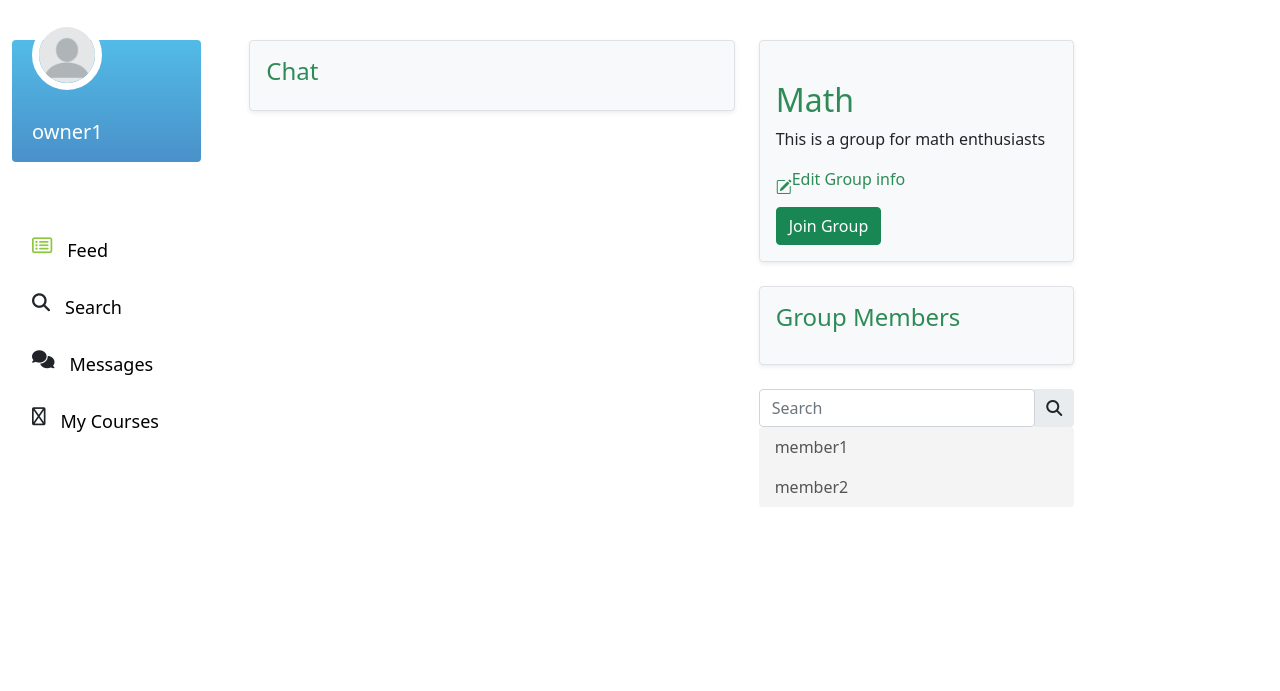
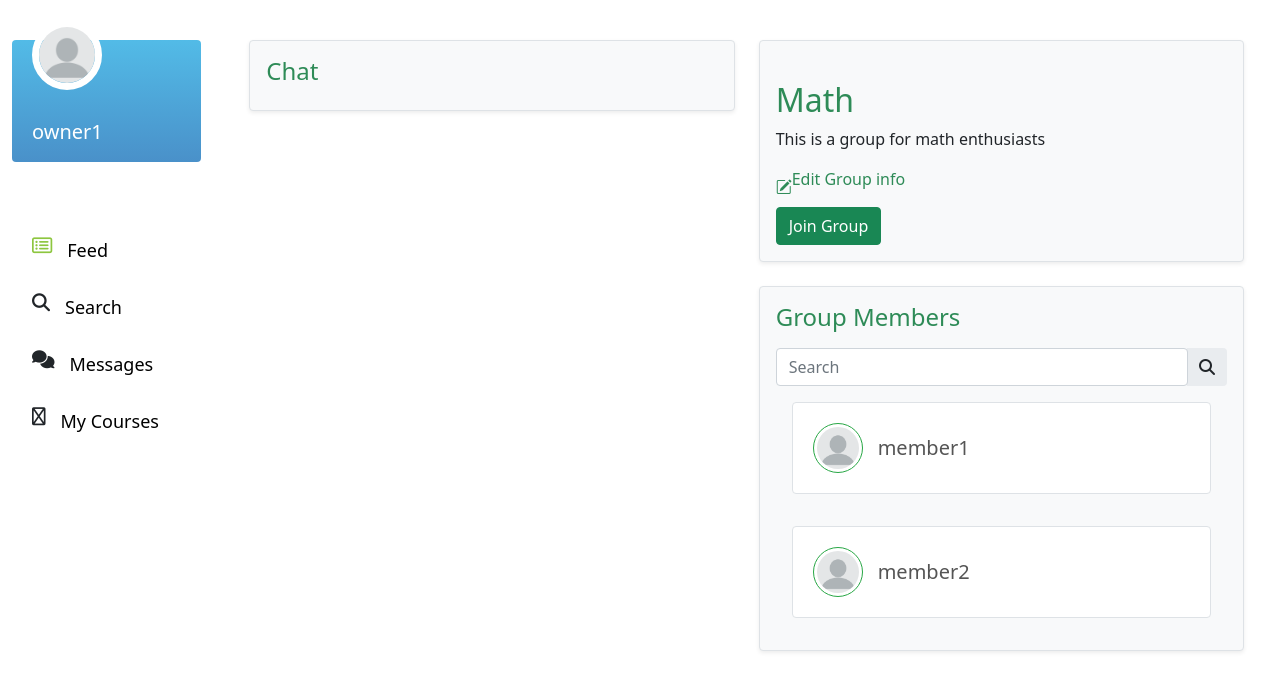
Before and after one commit to redhat-beyond/HighTeach, a Django app: page /study-group/detail/1/ in a window 1280 px wide. Shown: the part 56-747 px from the top of the page. Run offline with Django 4.2, Linux system fonts and the light colour scheme; a user stored in the database is signed in; data comes from the database, SQL or seed files in the repository; some libraries are stand-ins or nearby versions.

Commit message:
Add user list HTML document
- Added a template for displaying users across the project
- Added style
- Modified study group detail view to use said template

```diff
--- /dev/null
+++ b/static/styles/user_list.css
@@ -0,0 +1,27 @@
+.articles .item {
+    padding: 20px
+}
+
+
+.articles .item .image {
+    min-width: 50px;
+    max-width: 50px;
+    height: 50px;
+    margin-right: 15px
+}
+
+.articles .item img {
+    padding: 3px;
+    border: 1px solid #28a745
+}
+
+.articles .item h3 {
+    color: #555;
+    font-weight: 400;
+    margin-bottom: 0
+}
+
+.articles .item small {
+    color: #aaa;
+    font-size: 0.75em
+}
--- a/study_group/templates/study_group_detail.html
+++ b/study_group/templates/study_group_detail.html
@@ -7,13 +7,13 @@
 
     <div class="container">
     <div class="row">
-      <div class="col-lg-6">
+      <div class="col">
         <div class="chat-placeholder bg-light mb-4 p-3 shadow-sm border rounded">
           <h4 class="card-title">Chat</h4>
         </div>
       </div>
 
-      <div class="col-lg-4">
+      <div class="col-lg-6">
           <div class="member-card bg-light mb-4 p-3 shadow-sm border rounded">
             <h2 class="mt-4">{{ study_group.field }}</h2>
             <p>{{ study_group.group_description }}</p>
@@ -32,8 +32,6 @@
             <div class="mb-3">
                 <h4 class="card-title">Group Members</h4>
             </div>
-        </div>
-
         <div class="input-group rounded">
           <input type="search" class="form-control rounded" placeholder="Search" aria-label="Search" aria-describedby="search-addon" />
           <span class="input-group-text border-0" id="search-addon">
@@ -41,11 +39,13 @@
           </span>
         </div>
           <div class="member-list rounded">
-            <ul class="list-group">
-              {% for member in study_group.get_all_group_members %}
-                <li class="list-group-item">{{ member.username }}</li>
-              {% endfor %}
-            </ul>
+              <div class="articles">
+                  {% for user in study_group.get_all_group_members %}
+                      <div class="card-body no-padding">
+                        {% include "one_user.html" %}
+                      </div>
+                  {% endfor %}
+              </div>
           </div>
         </div>
       </div>
--- /dev/null
+++ b/users/templates/one_user.html
@@ -0,0 +1,25 @@
+{% load static %}
+{% block content %}
+  <link rel="stylesheet" type="text/css" href="{% static 'styles/user_list.css' %}">
+    <div class="item d-flex align-items-center border rounded bg-white">
+            <div class="image">
+                {% if user.profile.image %}
+                    <img src="{{ user.profile.image }}" alt="Profile Picture" class="img-fluid rounded-circle">
+                {% else %}
+                    <img src="{% static "images/blank_profile.png" %}" alt="Profile Picture" class="img-fluid rounded-circle">
+                {% endif %}
+            </div>
+            <div class="text">
+                <a href="#"><h3 class="h5">{{ user.get_username }}</h3></a>
+                <small>{{ user.get_full_name}}</small>
+            </div>
+        <div class="item">
+            {% if user.profile.account_type == 'T' or user.profile.account_type == 'B' %}
+                <span class="badge rounded-pill bg-success"><i class="bi bi-lightbulb"></i>Teacher</span>
+            {% endif %}
+            {% if user.profile.account_type == 'S' or  user.profile.account_type == 'B' %}
+            <span class="badge rounded-pill bg-success"><i class="bi bi-pencil-fill"></i>Student</span>
+            {% endif %}
+        </div>
+    </div>
+{% endblock %}
```
